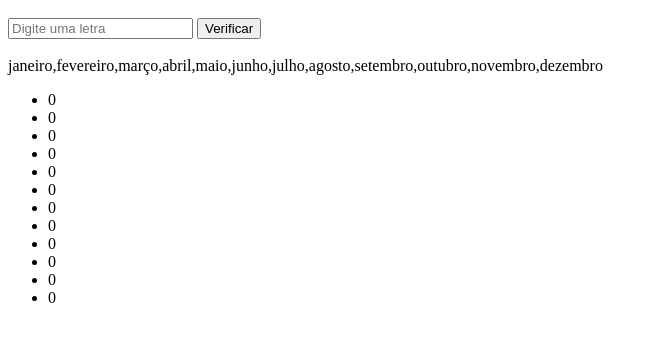
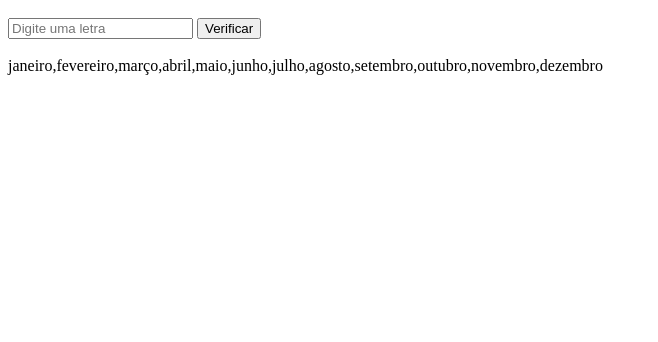
Before and after one commit to ArthurPMachado/ManipulacaoArray, a website: page index.html in a window 1280 px wide. Shown: the part 48-390 px from the top of the page, without its empty margins (0-658 px from the left). Drawn offline with Linux system fonts and the light colour scheme.

Commit message:
Reset code to use typescript

```diff
--- a/index.html
+++ b/index.html
@@ -11,7 +11,6 @@
     <button class="btn">Verificar</button>
     <br><br>
     <div class="lista"></div>
-    <ul class="contador"></ul>
     <script src="js/moment.js"></script>
     <script src="js/main.js"></script>
 </body>
--- a/js/main.js
+++ b/js/main.js
@@ -1,23 +1,11 @@
-let $ = document.querySelector.bind(document);
-let hoje = moment().locale('pt-br');
-let arrayMeses = [];
-let lista = $('.lista');
-let contador = $('.contador');
-let qtde = 0;
-
-for (let index = 0; index < 12; index++) {
-    const hojeFormatado = hoje.format('MMMM').toLowerCase();
+"use strict";
+var $ = document.querySelector.bind(document);
+var hoje = moment().locale('pt-br');
+var arrayMeses = [];
+var lista = $('.lista');
+for (var index = 0; index < 12; index++) {
+    var hojeFormatado = hoje.format('MMMM').toLowerCase();
     arrayMeses.push(hojeFormatado);
     hoje.add(1, 'months');
-
-    let li = document.createElement('li');
-    li.appendChild(document.createTextNode(qtde));
-    contador.appendChild(li);
     lista.innerHTML = arrayMeses;
 }
-
-$('.btn').addEventListener("click", () => {
-    lista.innerHTML = arrayMeses
-        .filter((item) => item.includes($('input').value.toLowerCase()))
-        .reduce((total, item) => total + item + ",", "");
-});
--- a/tsconfig.json
+++ b/tsconfig.json
@@ -4,7 +4,7 @@
     // "incremental": true,                   /* Enable incremental compilation */
     "target": "es5",                          /* Specify ECMAScript target version: 'ES3' (default), 'ES5', 'ES2015', 'ES2016', 'ES2017', 'ES2018', 'ES2019' or 'ESNEXT'. */
     "module": "commonjs",                     /* Specify module code generation: 'none', 'commonjs', 'amd', 'system', 'umd', 'es2015', or 'ESNext'. */
-    // "lib": [],                             /* Specify library files to be included in the compilation. */
+    "lib": ["es6", "dom", "es2017"],                             /* Specify library files to be included in the compilation. */
     // "allowJs": true,                       /* Allow javascript files to be compiled. */
     // "checkJs": true,                       /* Report errors in .js files. */
     // "jsx": "preserve",                     /* Specify JSX code generation: 'preserve', 'react-native', or 'react'. */
```
Also changed, not shown: js/main.ts (added, +12 -0 lines).
